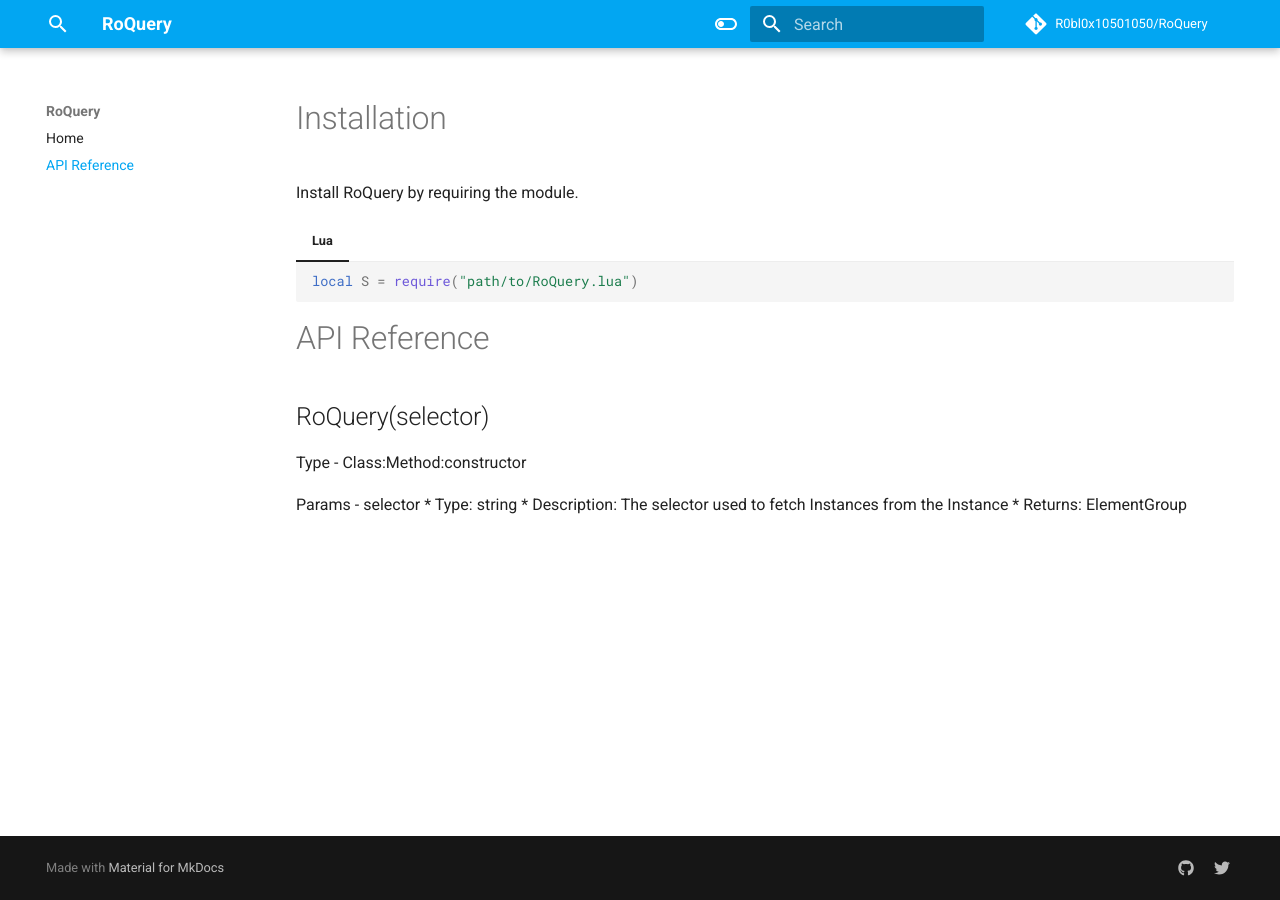
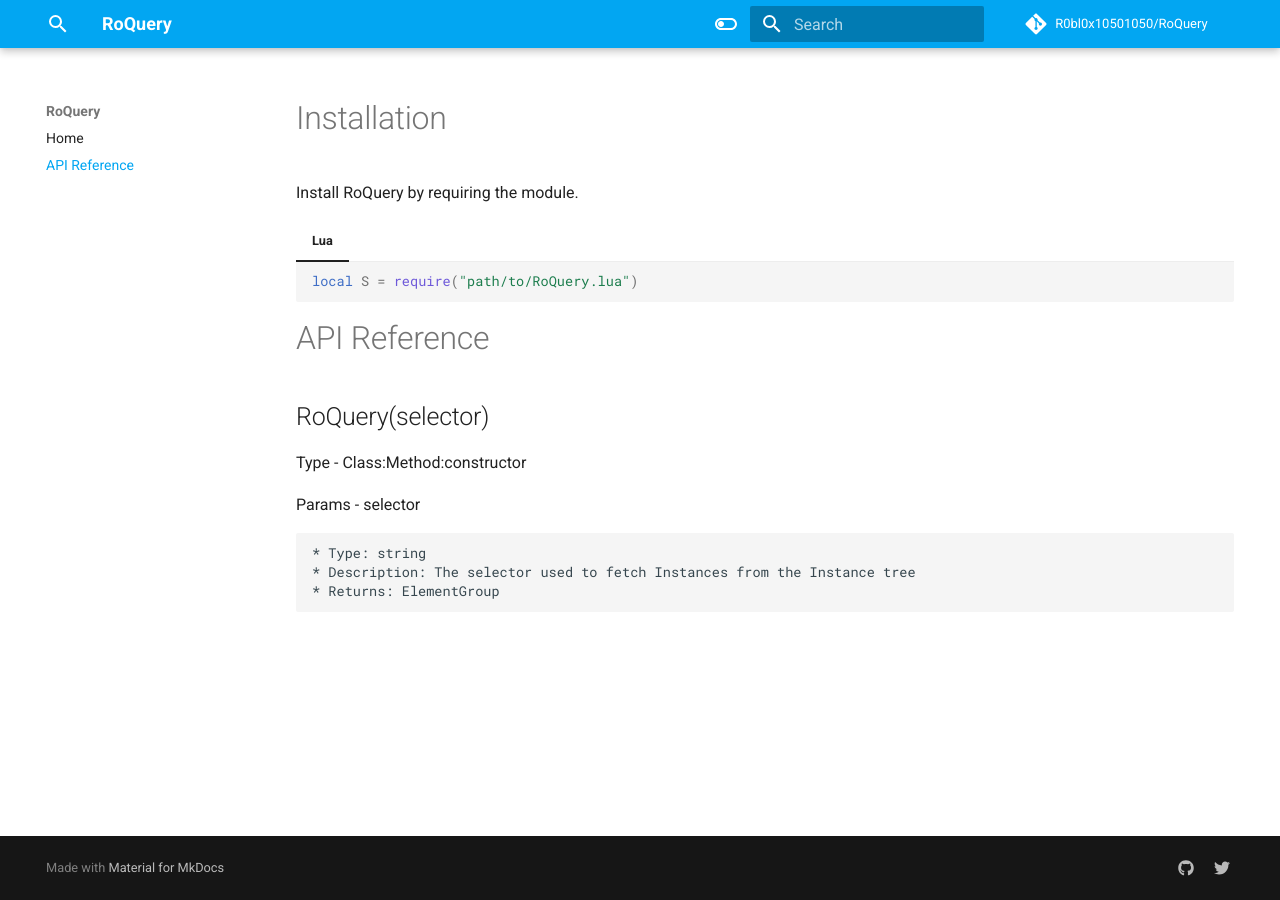
Before and after one commit to R0bl0x10501050/RoQuery, an MkDocs documentation site: the page built from docs/API.md, in a window 1280 px wide. Built offline with MkDocs 1.6.1 and Material for MkDocs 9.7.7, drawn with Linux system fonts in a browser that asks for light colours; comment, search, counter and statistics services are not loaded.

```diff
--- a/docs/API.md
+++ b/docs/API.md
@@ -12,10 +12,11 @@ Install RoQuery by requiring the module.
 
 ## RoQuery(selector)
 Type
-  - Class:Method:constructor
+- Class:Method:constructor
 
 Params
-  - selector
+- selector
+
     * Type: string
-    * Description: The selector used to fetch Instances from the Instance
-   * Returns: ElementGroup
+    * Description: The selector used to fetch Instances from the Instance tree
+    * Returns: ElementGroup
```
